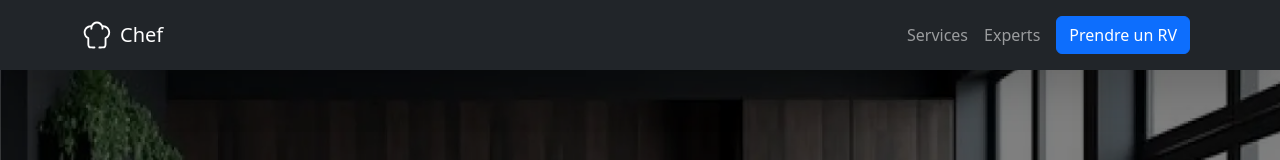
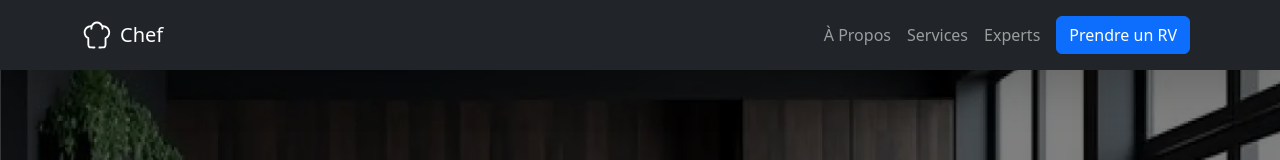
Before and after one commit to seg3525/projet1, a React (Vite) app: page / in a window 1280 px wide. Shown: the top 160 px of the page. Built offline with nearby package versions, Linux system fonts and the light colour scheme.

Commit message:
fix: about section in navbar

```diff
--- a/src/components/Navigation.jsx
+++ b/src/components/Navigation.jsx
@@ -25,6 +25,11 @@
         >
           <ul className="navbar-nav align-items-center">
             <li className="nav-item">
+              <a className="nav-link" href="#about">
+                À Propos
+              </a>
+            </li>
+            <li className="nav-item">
               <a className="nav-link" href="#services">
                 Services
               </a>
```
